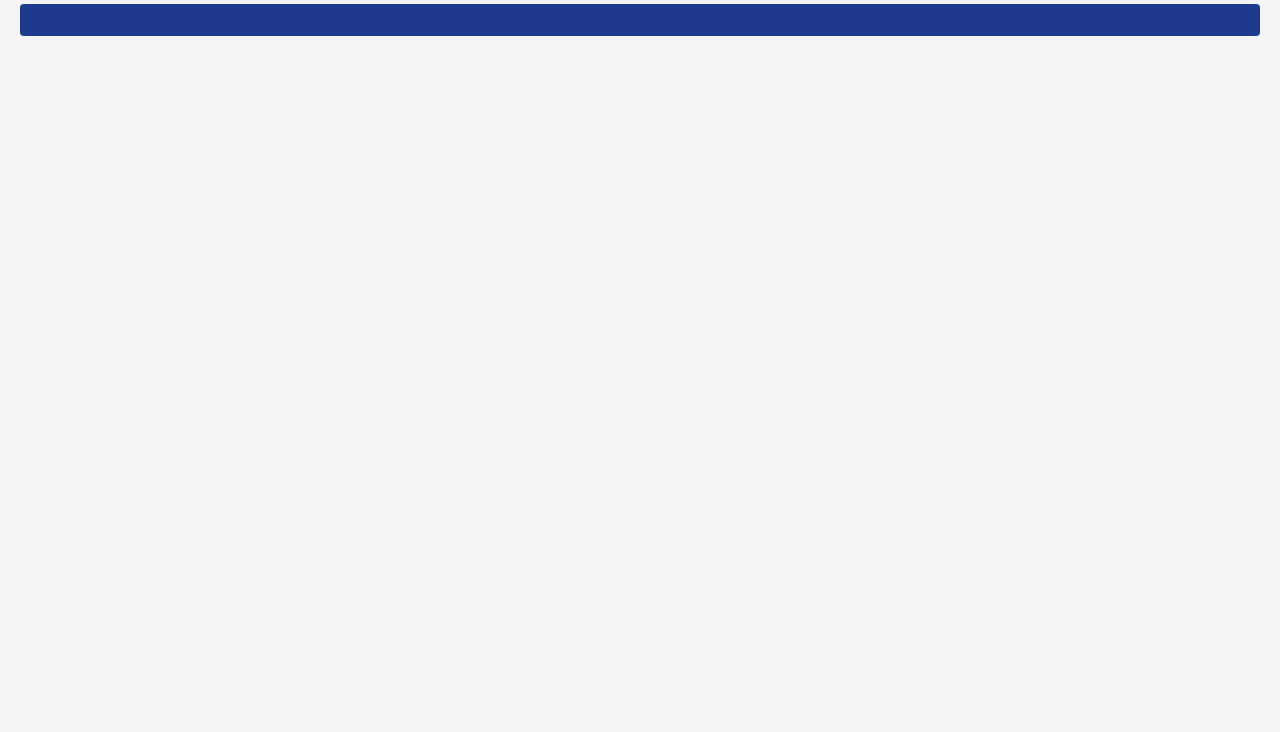
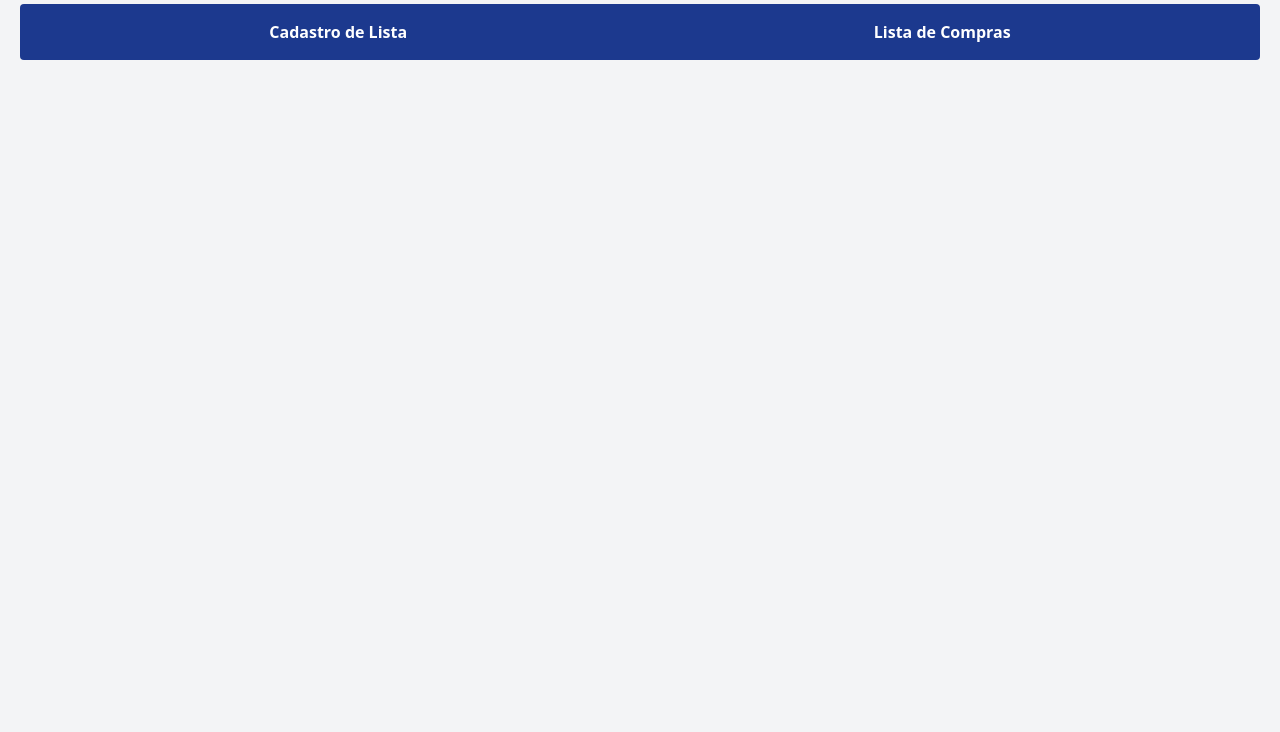
Before and after one commit to FranciellyGL/Projeto-Lista-de-Compras, a plain HTML site: page index.html in a window 1280 px wide. Shown: the part 68-800 px from the top of the page. Drawn offline with nearby package versions, Linux system fonts and the light colour scheme; files whose address does not match are found by name.

Commit message:
index.html

```diff
--- a/index.html
+++ b/index.html
@@ -11,8 +11,8 @@
 
     <nav class="menuPrincipal bg-blue-900 p-4 mx-5 rounded">
   <ul class="flex justify-around">
-    <li><a href="cadastro.html" class="text-white font-bold hover:text-green-400>Cadastro de Lista</a></li>
-    <li><a href="lista.html" class="text-white font-bold hover:text-green-400>Lista de Compras</a></li>
+    <li><a href="cadastro.html" class="text-white font-bold hover:text-green-400">Cadastro de Lista</a></li>
+    <li><a href="lista.html" class="text-white font-bold hover:text-green-400">Lista de Compras</a></li>
   </ul>
 </nav>
 
```
